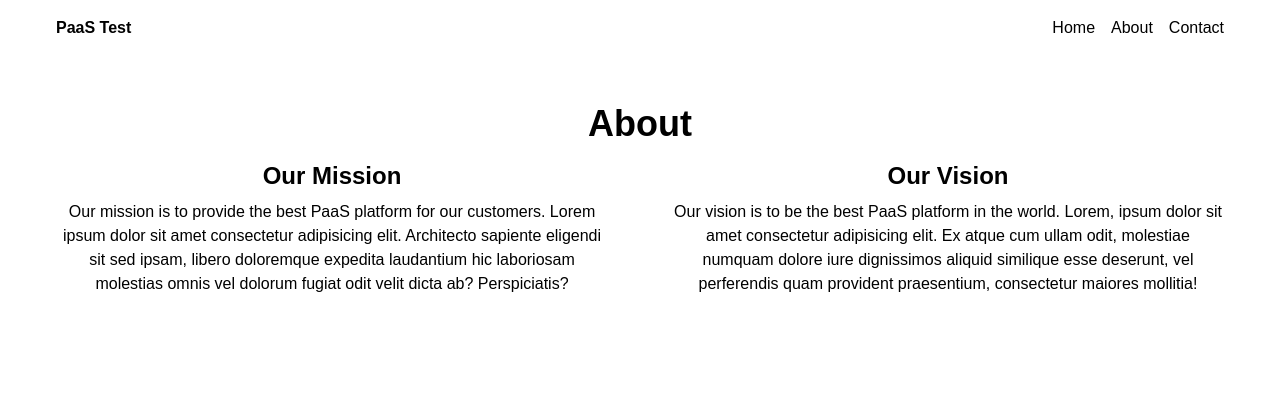
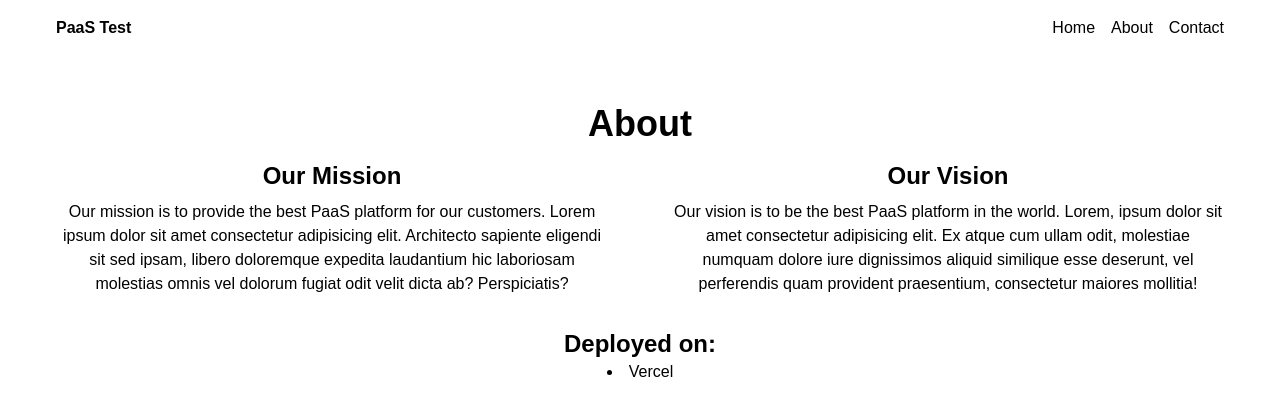
Before and after one commit to osmannyildiz/251127-paas-test, a Next.js app: page /about in a window 1280 px wide. Shown: the top 416 px of the page. Built offline with nearby package versions, Linux system fonts and the light colour scheme.

Commit message:
vercel post-deployment

```diff
--- a/app/about/page.tsx
+++ b/app/about/page.tsx
@@ -24,6 +24,11 @@
           </p>
         </div>
       </div>
+
+      <h2 className="text-2xl font-semibold mt-8">Deployed on:</h2>
+      <ul className="list-disc list-inside">
+        <li>Vercel</li>
+      </ul>
     </div>
   );
 }
--- a/app/layout.tsx
+++ b/app/layout.tsx
@@ -14,7 +14,7 @@
 });
 
 export const metadata: Metadata = {
-  title: "Create Next App",
+  title: "PaaS Test",
   description: "Generated by create next app",
 };
 
```
